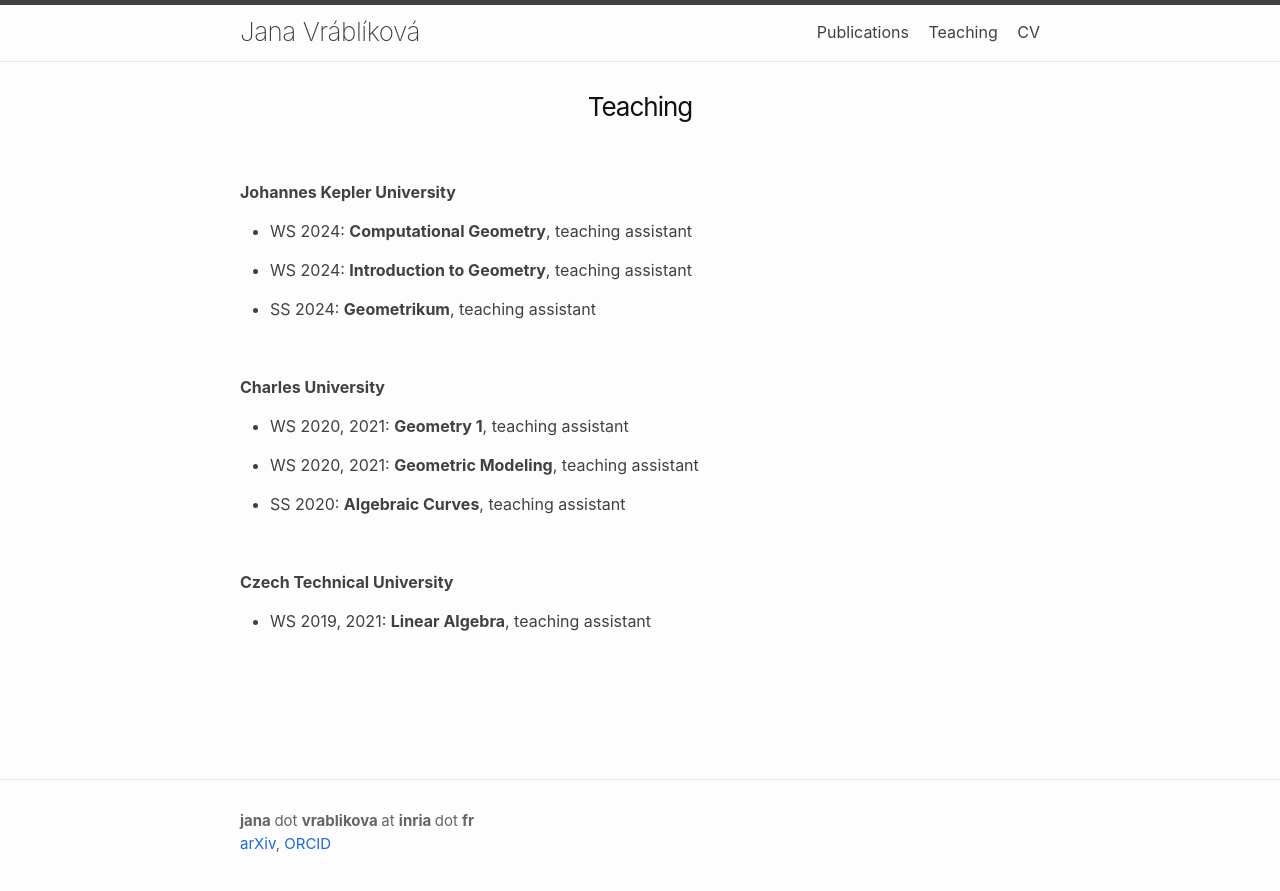
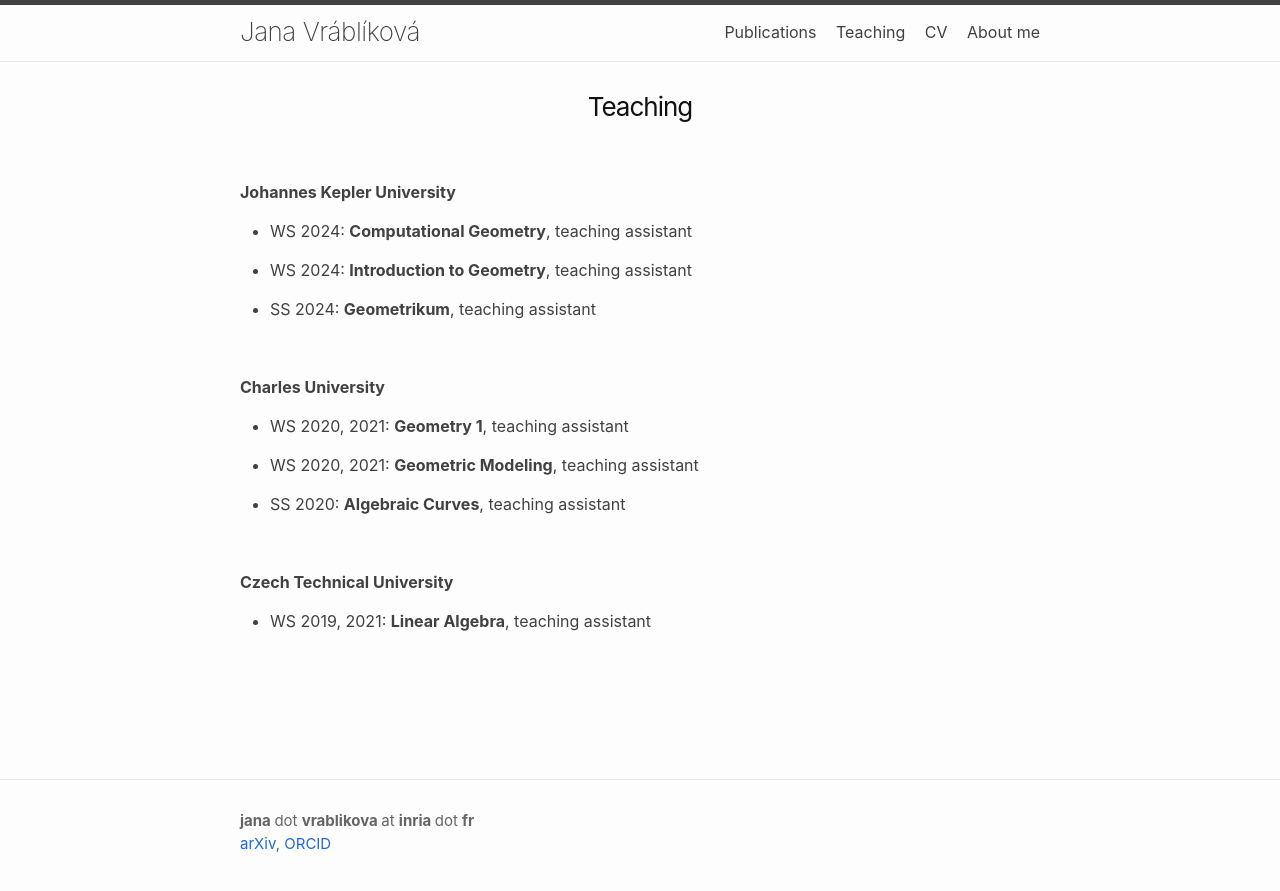
Before and after one commit to JanaVrablikova/janavrablikova.github.io, a Jekyll site: the page built from 02teaching.markdown, in a window 1280 px wide. Shown: the top 891 px of the page. Built offline with Jekyll 4.4.1, drawn with Linux system fonts in a browser that asks for light colours; nearby versions of some CDN libraries.

Commit message:
Update index.markdown

```diff
--- a/index.markdown
+++ b/index.markdown
@@ -3,6 +3,8 @@
 # To modify the layout, see https://jekyllrb.com/docs/themes/#overriding-theme-defaults
 
 layout: homepage
+title: About me
+path: /
 ---
 
 I am a postdoctoral researcher in the [Aromath](https://team.inria.fr/aromath) team at [Inria Centre at Université Côte d'Azur](https://www.inria.fr/en/inria-centre-universite-cote-azur). My research focuses on solving structured systems of polynomial equations arising from problems in computer vision and robotics.
```
